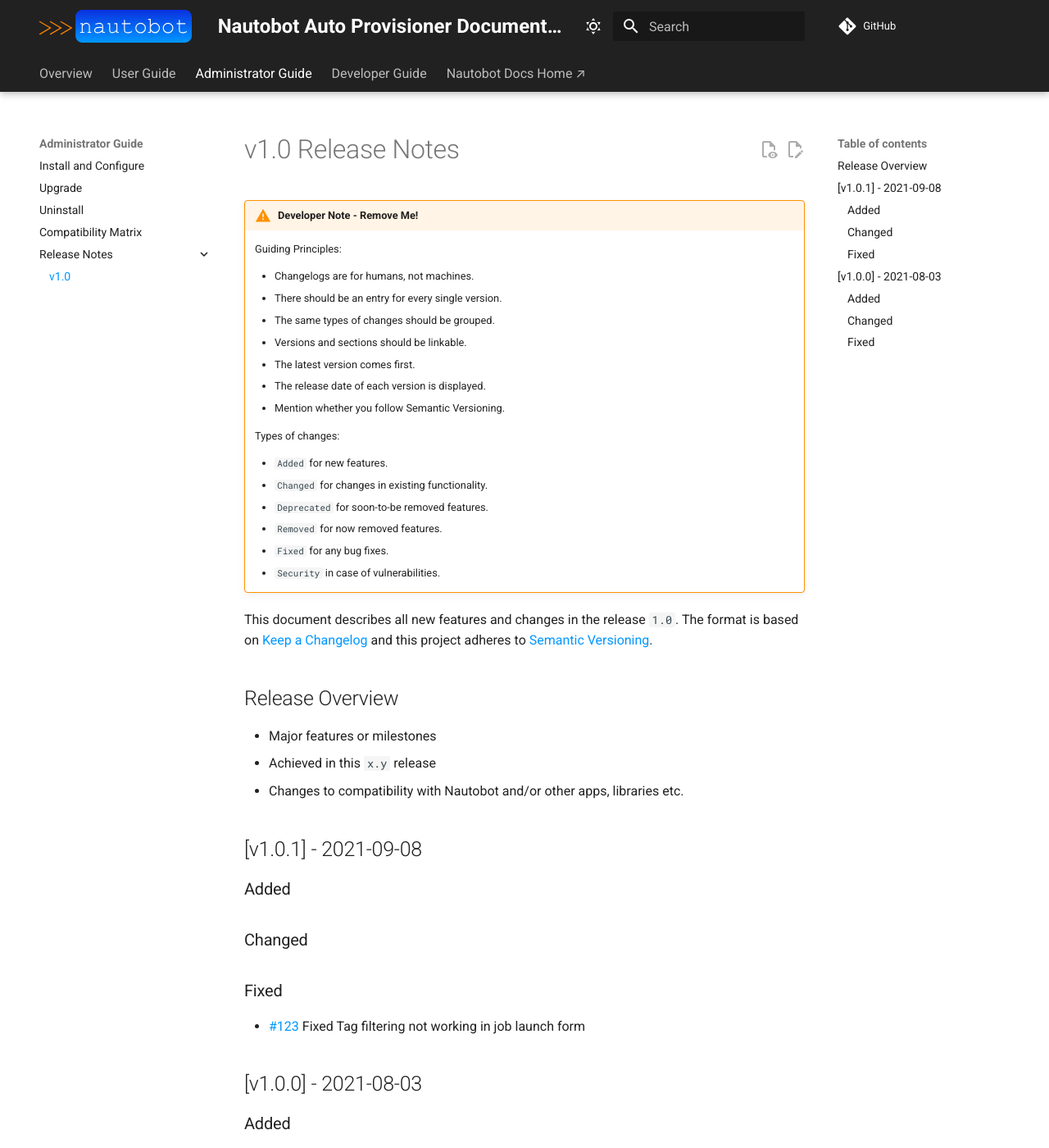
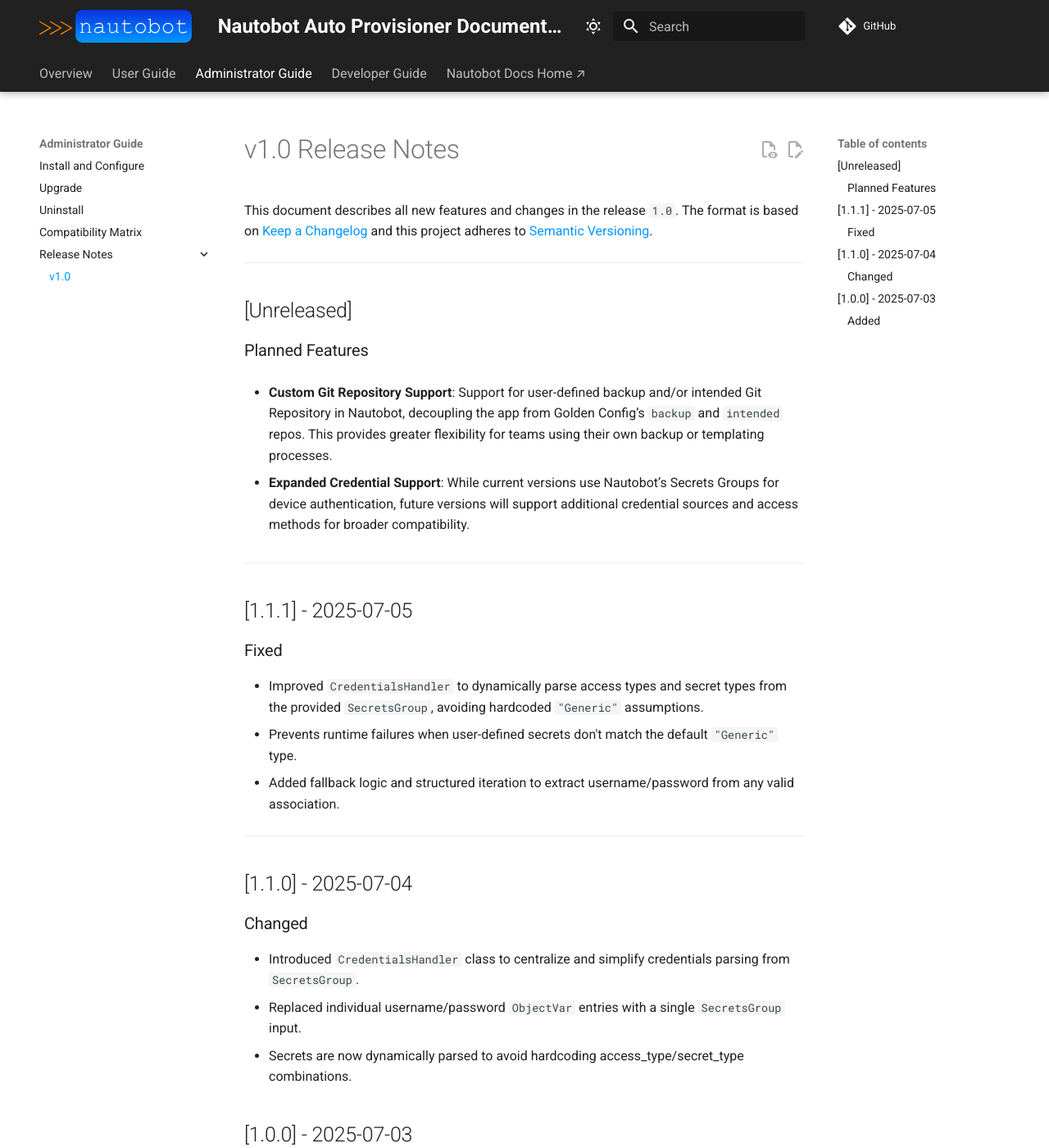
Before and after one commit to d-camacho/nautobot-auto-provisioner, an MkDocs documentation site: the page built from docs/admin/release_notes/version_1.0.md, in a window 1280 px wide and 1400 px high. Shown: the whole window at 82% size. Built offline with MkDocs 1.6.1 and Material for MkDocs 9.7.7, drawn with Linux system fonts in a browser that asks for light colours; comment, search, counter and statistics services are not loaded; some of the changed text lies outside the part shown.

```diff
--- a/docs/admin/release_notes/version_1.0.md
+++ b/docs/admin/release_notes/version_1.0.md
@@ -1,48 +1,45 @@
 # v1.0 Release Notes
-
-!!! warning "Developer Note - Remove Me!"
-    Guiding Principles:
-
-    - Changelogs are for humans, not machines.
-    - There should be an entry for every single version.
-    - The same types of changes should be grouped.
-    - Versions and sections should be linkable.
-    - The latest version comes first.
-    - The release date of each version is displayed.
-    - Mention whether you follow Semantic Versioning.
-
-    Types of changes:
-
-    - `Added` for new features.
-    - `Changed` for changes in existing functionality.
-    - `Deprecated` for soon-to-be removed features.
-    - `Removed` for now removed features.
-    - `Fixed` for any bug fixes.
-    - `Security` in case of vulnerabilities.
 
 
 This document describes all new features and changes in the release `1.0`. The format is based on [Keep a Changelog](https://keepachangelog.com/en/1.0.0/) and this project adheres to [Semantic Versioning](https://semver.org/spec/v2.0.0.html).
 
-## Release Overview
+---
 
-- Major features or milestones
-- Achieved in this `x.y` release
-- Changes to compatibility with Nautobot and/or other apps, libraries etc.
+## [Unreleased]
 
-## [v1.0.1] - 2021-09-08
+### Planned Features
+- **Custom Git Repository Support**: Support for user-defined backup and/or intended Git Repository in Nautobot, decoupling the app from Golden Config’s `backup` and `intended` repos. This provides greater flexibility for teams using their own backup or templating processes.
+
+- **Expanded Credential Support**: While current versions use Nautobot’s Secrets Groups for device authentication, future versions will support additional credential sources and access methods for broader compatibility.
+
+---
+
+## [1.1.1] - 2025-07-05
+
+### Fixed
+- Improved `CredentialsHandler` to dynamically parse access types and secret types from the provided `SecretsGroup`, avoiding hardcoded `"Generic"` assumptions.
+- Prevents runtime failures when user-defined secrets don't match the default `"Generic"` type.
+- Added fallback logic and structured iteration to extract username/password from any valid association.
+
+---
+
+## [1.1.0] - 2025-07-04
+
+### Changed
+- Introduced `CredentialsHandler` class to centralize and simplify credentials parsing from `SecretsGroup`.
+- Replaced individual username/password `ObjectVar` entries with a single `SecretsGroup` input.
+- Secrets are now dynamically parsed to avoid hardcoding access_type/secret_type combinations.
+
+
+## [1.0.0] - 2025-07-03
 
 ### Added
-
-### Changed
-
-### Fixed
-
-- [#123](https://github.com/nautobot/nautobot-app-auto-provisioner/issues/123) Fixed Tag filtering not working in job launch form
-
-## [v1.0.0] - 2021-08-03
-
-### Added
-
-### Changed
-
-### Fixed
+- Initial public release of the Auto Provisioner Nautobot App.
+- Support for pushing full device configurations from:
+  - Golden Config backup repo.
+  - Golden Config intended config repo.
+- `Baseline Existing Device Job` to restore device configs.
+- `Replace Existing Device Job` to update hardware while preserving metadata.
+- `Provision New Device Job` to create and provision a new device in Nautobot.
+- Git repository path resolution using `GitRepoPathResolver`.
+- Configuration push logic using `ConfigPusher`.
```
Also changed, not shown: CHANGELOG.md (deleted, +0 -45 lines), README.md (+11 -61 lines), docs/admin/install.md (+55 -24 lines), docs/admin/uninstall.md (+13 -4 lines), docs/user/app_getting_started.md (deleted, +0 -19 lines), docs/user/app_overview.md (deleted, +0 -30 lines), docs/user/app_use_cases.md (deleted, +0 -12 lines), docs/user/app_user_guide.md (added, +67 -0 lines), docs/user/external_interactions.md (deleted, +0 -17 lines).
